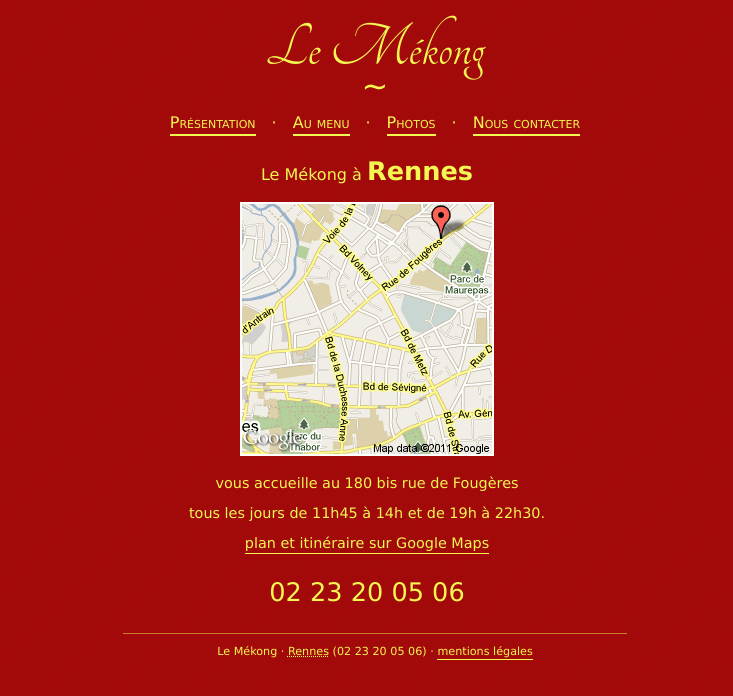
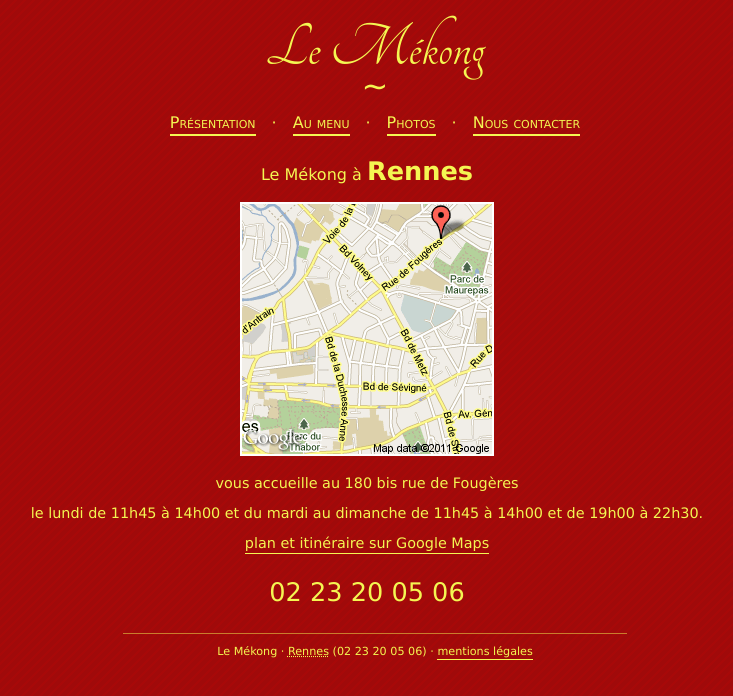
Before and after one commit to dbaty/restaurant-mekong.com, a plain HTML site: page contact.html in a window 1280 px wide. Shown: the whole page, without its empty margins (265-998 px from the left). Drawn offline with Linux system fonts and the light colour scheme.

Commit message:
Maxime le 11/05/2016 : Modifications des horaires d'ouverture sur la page d'accueil et les contacts

```diff
--- a/contact.html
+++ b/contact.html
@@ -1,4 +1,4 @@
-<!DOCTYPE html>
+	<!DOCTYPE html>
 <html>
 <head>
   <link rel="stylesheet" type="text/css" href="http://fonts.googleapis.com/css?family=Tangerine">
@@ -47,7 +47,7 @@
           </div>
           <div class="contactSheetInfo">
             <p>vous accueille au 180 bis rue de Fougères</p>
-			<p>tous les jours de 11h45 à 14h et de 19h à 22h30.</p>
+			<p>le lundi de 11h45 à 14h00 et du mardi au dimanche de 11h45 à 14h00 et de 19h00 à 22h30.</p>
             <p><a href="http://maps.google.fr/maps?f=q&amp;source=s_q&amp;hl=fr&amp;geocode=&amp;q=180+bis+rue+de+Foug%C3%A8res,+Rennes&amp;aq=&amp;sll=48.124531,-1.657657&amp;sspn=0.007162,0.021007&amp;ie=UTF8&amp;hq=&amp;hnear=180+Rue+de+Foug%C3%A8res,+35700+Rennes,+Ille-et-Vilaine,+Bretagne&amp;z=16">plan et itinéraire sur Google
             Maps</a></p>
             <p class="phone">02 23 20 05 06</p>
```
Also changed, not shown: index.html (+1 -1 lines).
